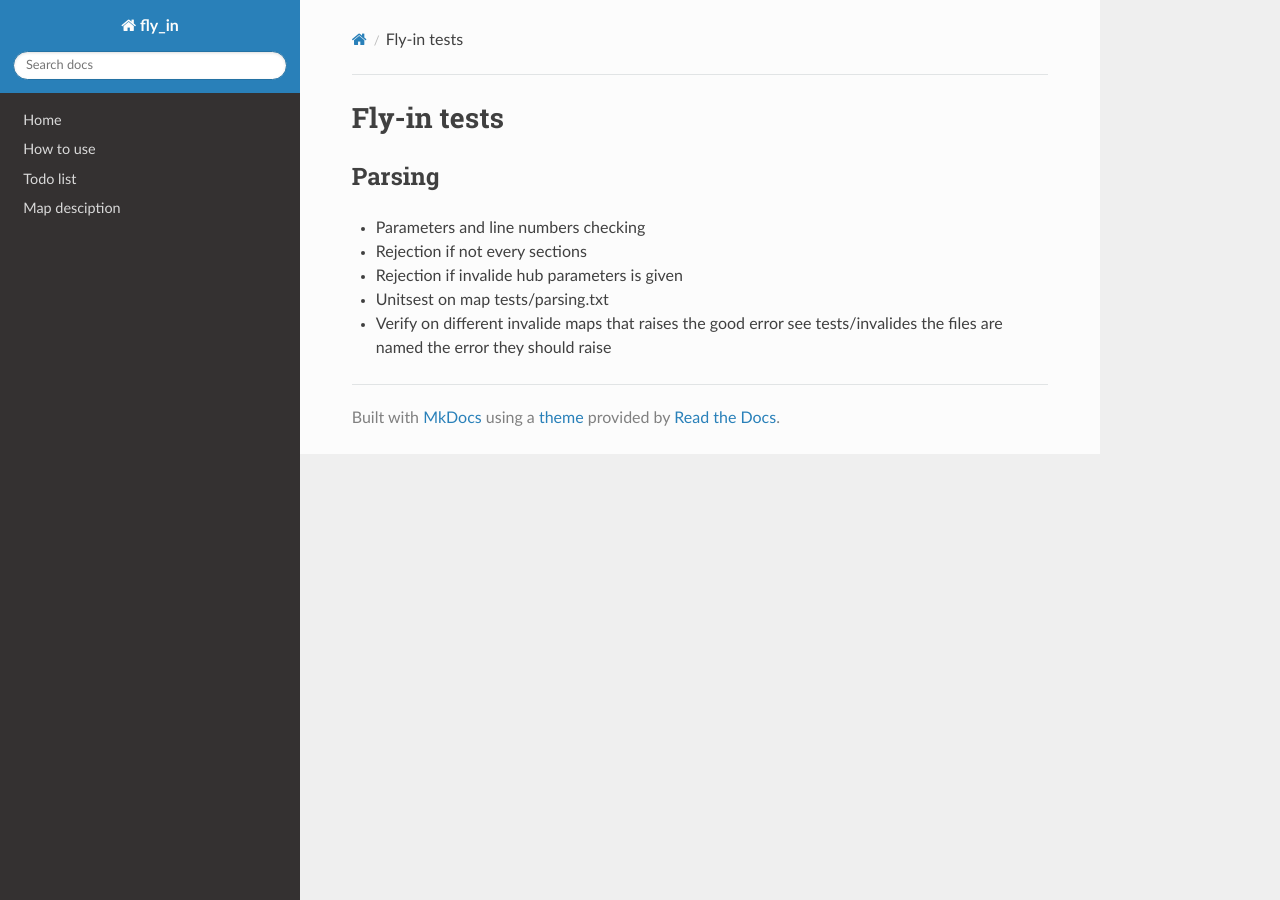
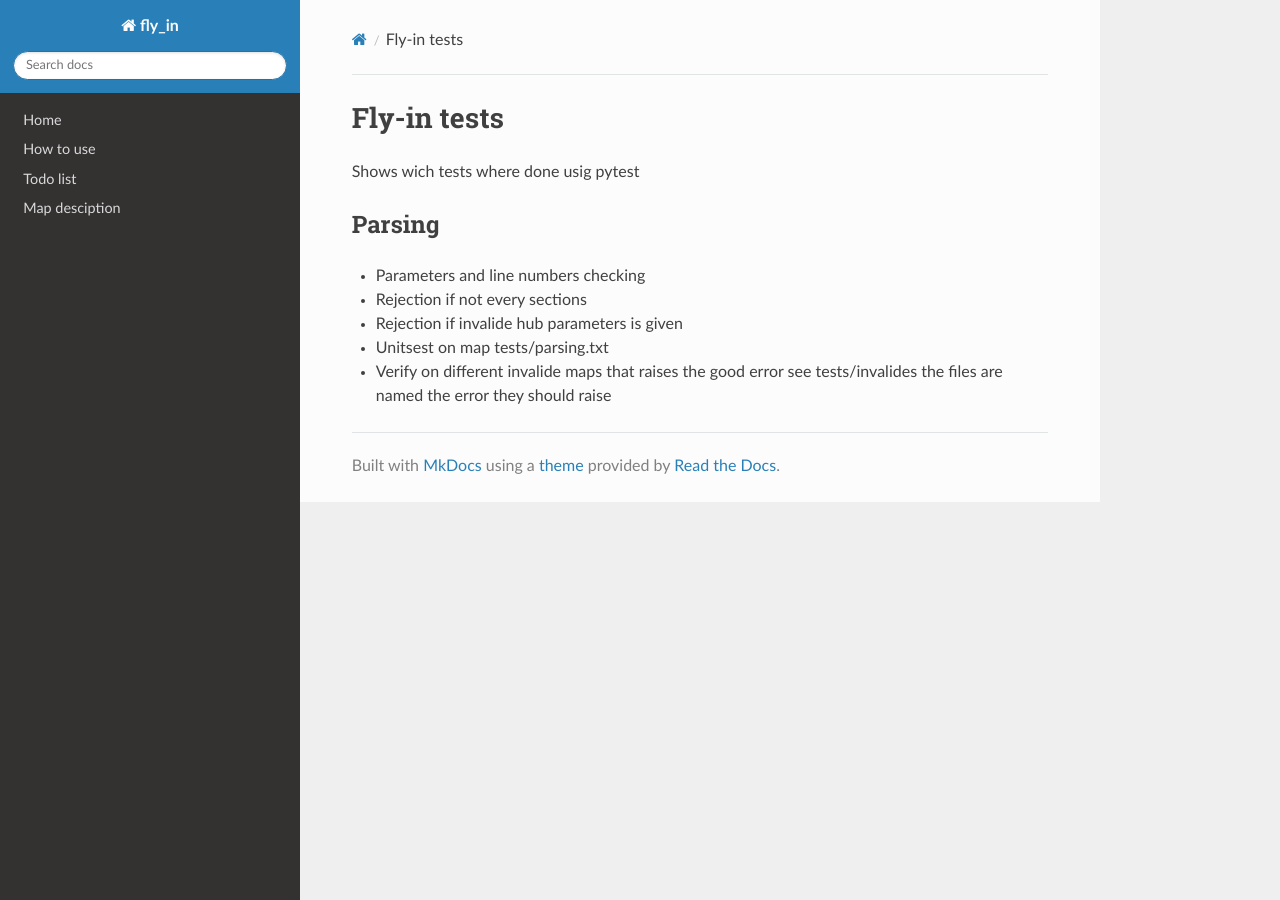
Before and after one commit to SWDeppe/fly-in, an MkDocs documentation site: the page built from docs/test.md, in a window 1280 px wide. Built offline with MkDocs 1.6.1, drawn with Linux system fonts in a browser that asks for light colours; nearby versions of some CDN libraries.

```diff
--- a/docs/test.md
+++ b/docs/test.md
@@ -1,4 +1,6 @@
 # Fly-in tests
+
+Shows wich tests where done usig pytest
 
 ## Parsing
 
```
